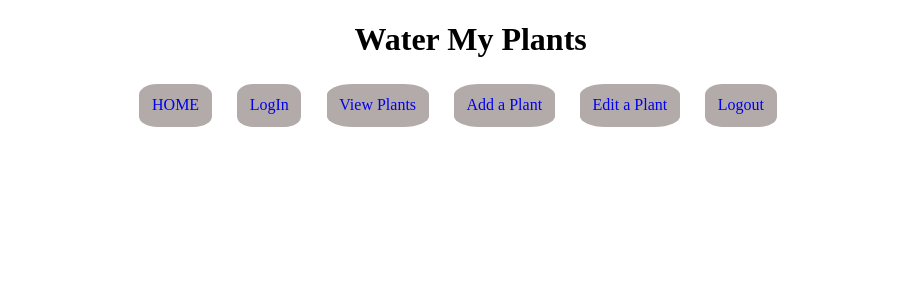
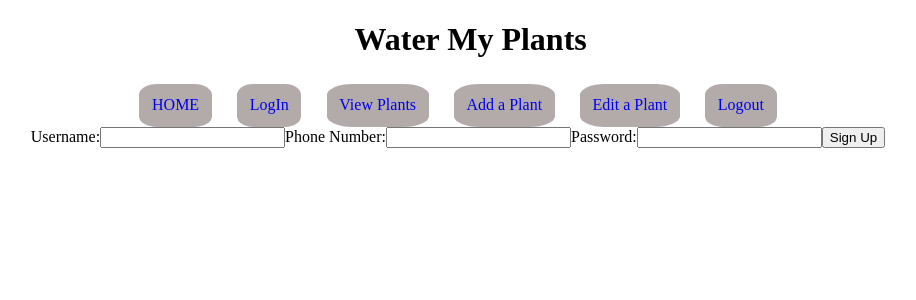
Before and after one commit to ft-watermyplants6/frontend, a React (Create React App) app: page /signUp in a window 1280 px wide. Shown: the top 300 px of the page, without its empty margins (182-1098 px from the left). Built offline with nearby package versions, Linux system fonts and the light colour scheme.

Commit message:
Created a button to link to SignupForm

```diff
--- a/src/App.js
+++ b/src/App.js
@@ -9,6 +9,7 @@ import styled from 'styled-components';
 import { BrowserRouter as Router, Route, Link, Switch } from 'react-router-dom'
 import AddSuccess from './Schema/AddPlant/AddSuccess'
 import EditPlantSuccess from './Schema/EditPlant/EditPlantSuccess';
+import SignupForm from './components/SignupForm';
 // import axiosWithAuth from './axiosWithAuth'
 
 
@@ -49,6 +50,7 @@ function App() {
           <Route path='/addPlant' component={AddPlant}/>
           <Route path='/editPlant' component={EditPlant}/>
           <Route path='/plantList' component={PlantList}/>
+          <Route path='/signUp' component={SignupForm}/>
         </Switch>
       </Wrapper>
 
--- a/src/components/LoginForm.js
+++ b/src/components/LoginForm.js
@@ -32,6 +32,10 @@ class LoginForm extends React.Component {
       })
     }
 
+    onClick = () => {
+      this.props.history.push('/signUp')
+    }
+
   render() {
     return (
       <Container>
@@ -63,6 +67,7 @@ class LoginForm extends React.Component {
 
 
             <button>Log in</button>
+            <button onClick={this.onClick}>Sign up</button>
 
           </form>
         </div>
--- a/src/components/SignupForm.js
+++ b/src/components/SignupForm.js
@@ -1,36 +1,38 @@
 import React from 'react'
+import axios from 'axios';
 
 class SignupForm extends React.Component {
 
 
-  // state = {
-  //   credentials: {
-  //     username: '',
-  //     password: '',
-  //     phoneNumber: '',
-  //   }
-  // };
+  state = {
+    credentials: {
+      username: '',
+      password: '',
+      phoneNumber: '',
+    }
+  };
 
-  // handleChange = e => {
-  //   this.setState({
-  //     credentials: {
-  //       ...this.state.credentials,
-  //       [e.target.name]: e.target.value
-  //     }
-  //   });
-  // };
+  handleChange = e => {
+    this.setState({
+      credentials: {
+        ...this.state.credentials,
+        [e.target.name]: e.target.value
+      }
+    });
+  };
 
-  // login = e => {
-  //   e.preventDefault();
-  //   axios.post('', this.state.credentials)
-  //     .then(res => {
-  //       localStorage.setItem('token', res.data.token);
-  //       localStorage.setItem('username', res.data.username);
-  //       this.props.history.push("/protected");
-  //     })
-  //     .catch(err => {
-  //       console.log(err);
-  //     })
+  login = e => {
+    e.preventDefault();
+    axios.post('', this.state.credentials)
+      .then(res => {
+        localStorage.setItem('token', res.data.token);
+        localStorage.setItem('username', res.data.username);
+        this.props.history.push("/protected");
+      })
+      .catch(err => {
+        console.log(err);
+      })
+    }
 
     render() {
         return(
```
